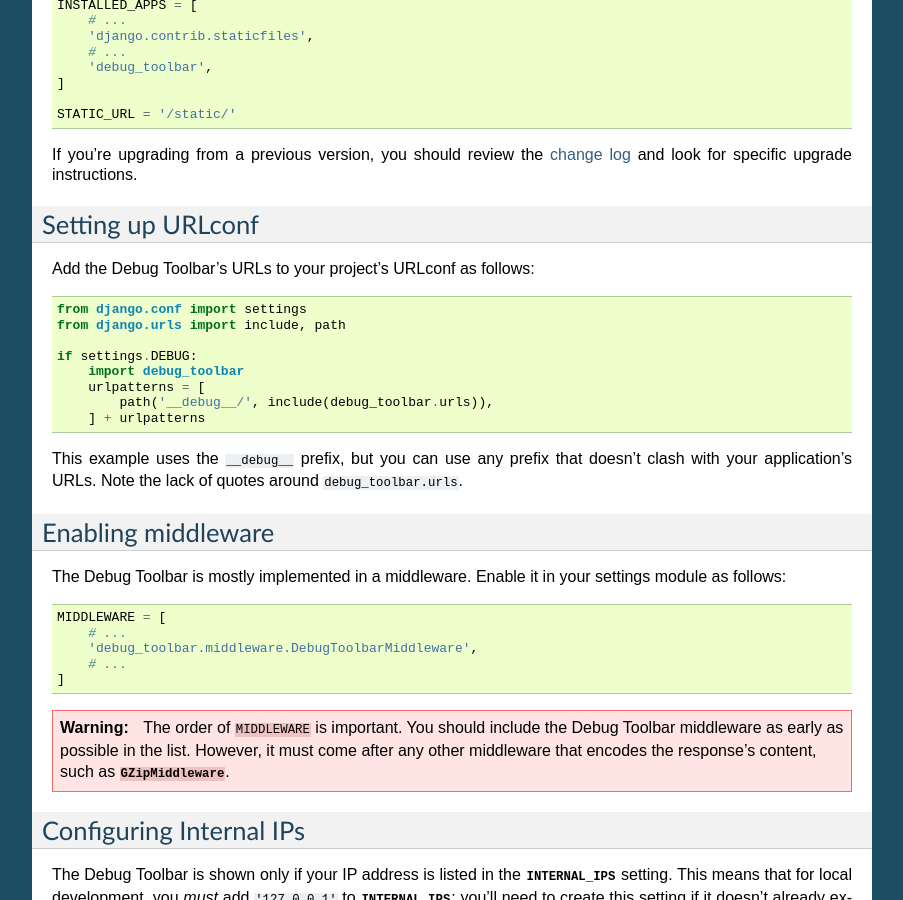
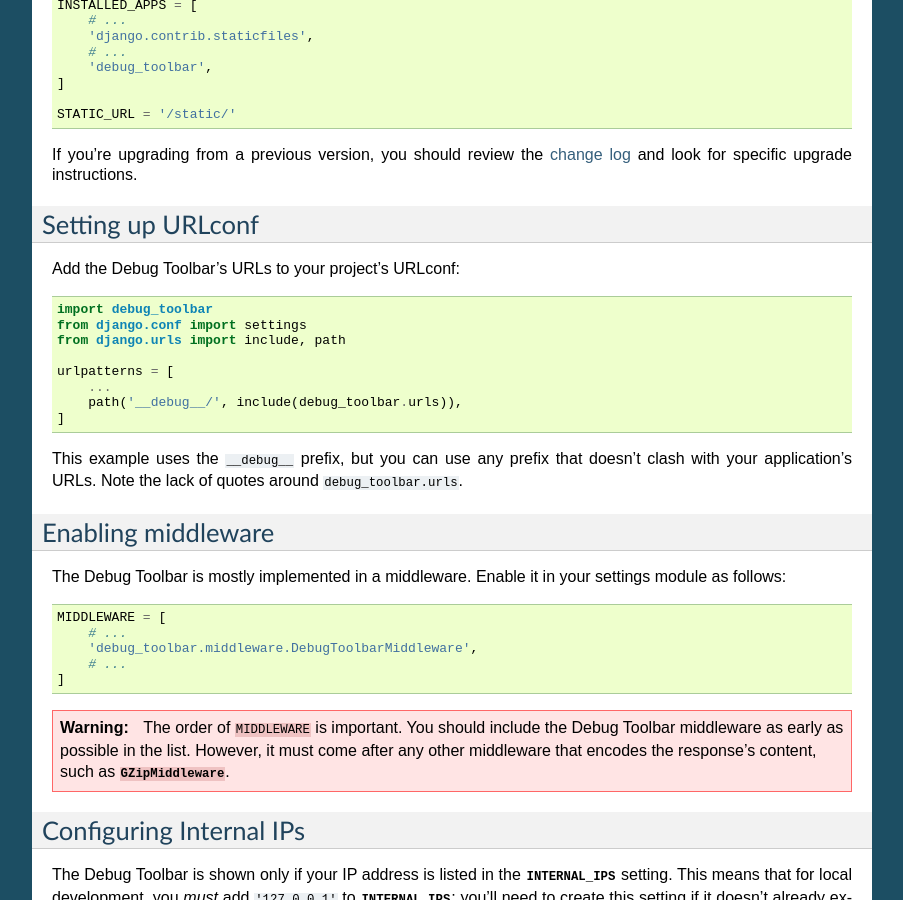
Before and after one commit to jazzband/django-debug-toolbar, a Sphinx documentation site: the page built from docs/installation.rst, in a window 1280 px wide and 900 px high, scrolled down 531 px. Shown: the whole window, without its empty margins (198-1101 px from the left). Built offline with Sphinx 7.4.7, drawn with Linux system fonts in a browser that asks for light colours.

Commit message:
Improve "Setting up URLconf" section in installation docs
Remove the "if settings.DEBUG" guard. This guard is not necessary and
leads to several edge cases in local development setups.

This is not necessary as all views are guarded by the
require_show_toolbar decorator which uses the SHOW_TOOLBAR_CALLBACK
setting. This setting is already capable of enabling/disabling across
the application when DEBUG is False. By default, when DEBUG is False,
these views return a 404 response.

By having the URLs always available, the MIDDLEWARE setting also doesn't
need special handling when DEBUG is False, simplifing the overall
configuration. An application should be able to reliably reverse URLs
regardless of the status of DEBUG.

Fixes #1035
Fixes #1043
Fixes #1332

```diff
--- a/docs/installation.rst
+++ b/docs/installation.rst
@@ -43,16 +43,16 @@
 Setting up URLconf
 ------------------
 
-Add the Debug Toolbar's URLs to your project's URLconf as follows::
+Add the Debug Toolbar's URLs to your project's URLconf::
 
+    import debug_toolbar
     from django.conf import settings
     from django.urls import include, path
 
-    if settings.DEBUG:
-        import debug_toolbar
-        urlpatterns = [
-            path('__debug__/', include(debug_toolbar.urls)),
-        ] + urlpatterns
+    urlpatterns = [
+        ...
+        path('__debug__/', include(debug_toolbar.urls)),
+    ]
 
 This example uses the ``__debug__`` prefix, but you can use any prefix that
 doesn't clash with your application's URLs. Note the lack of quotes around
```
Also changed, not shown: 1 other file.
